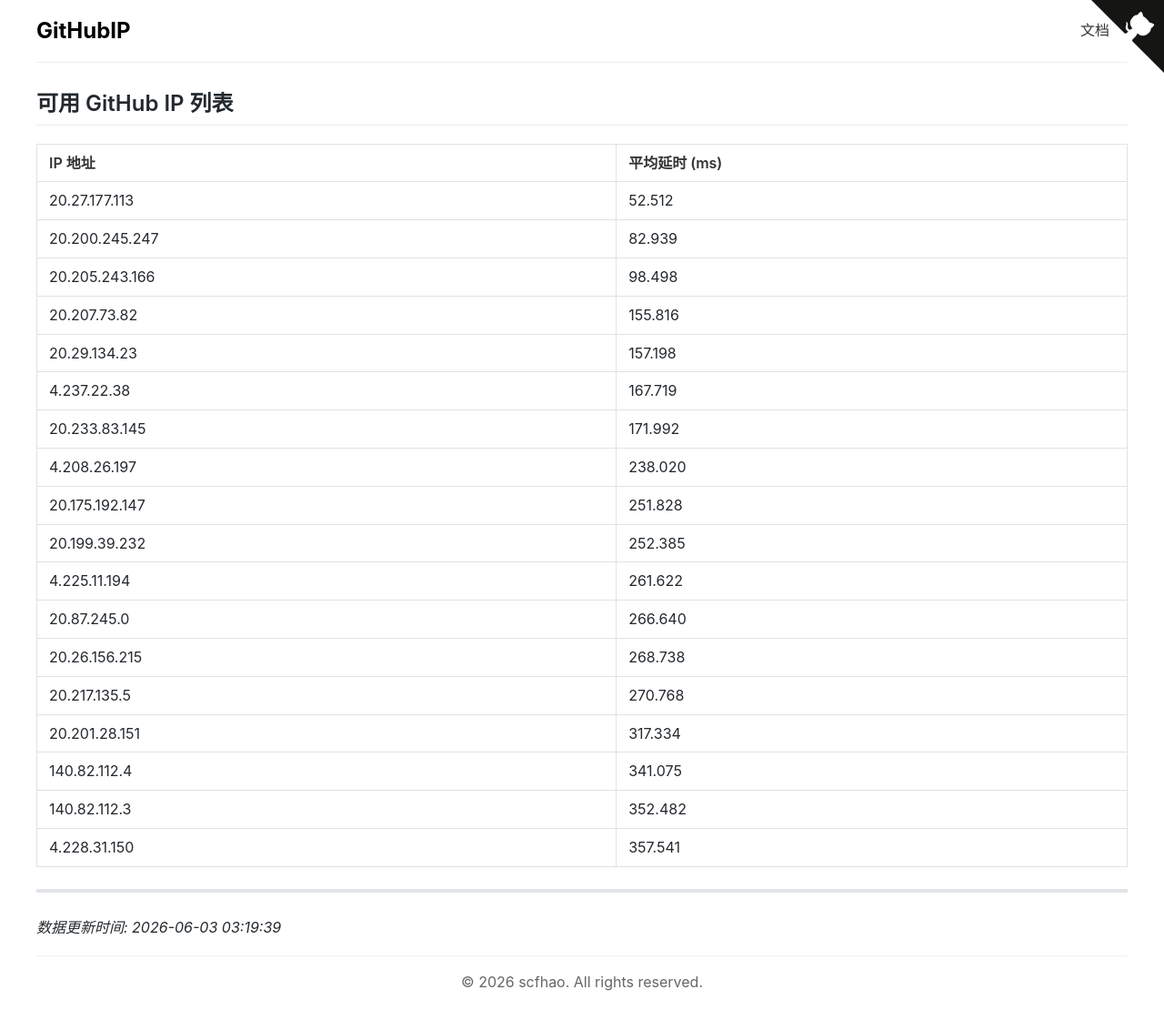
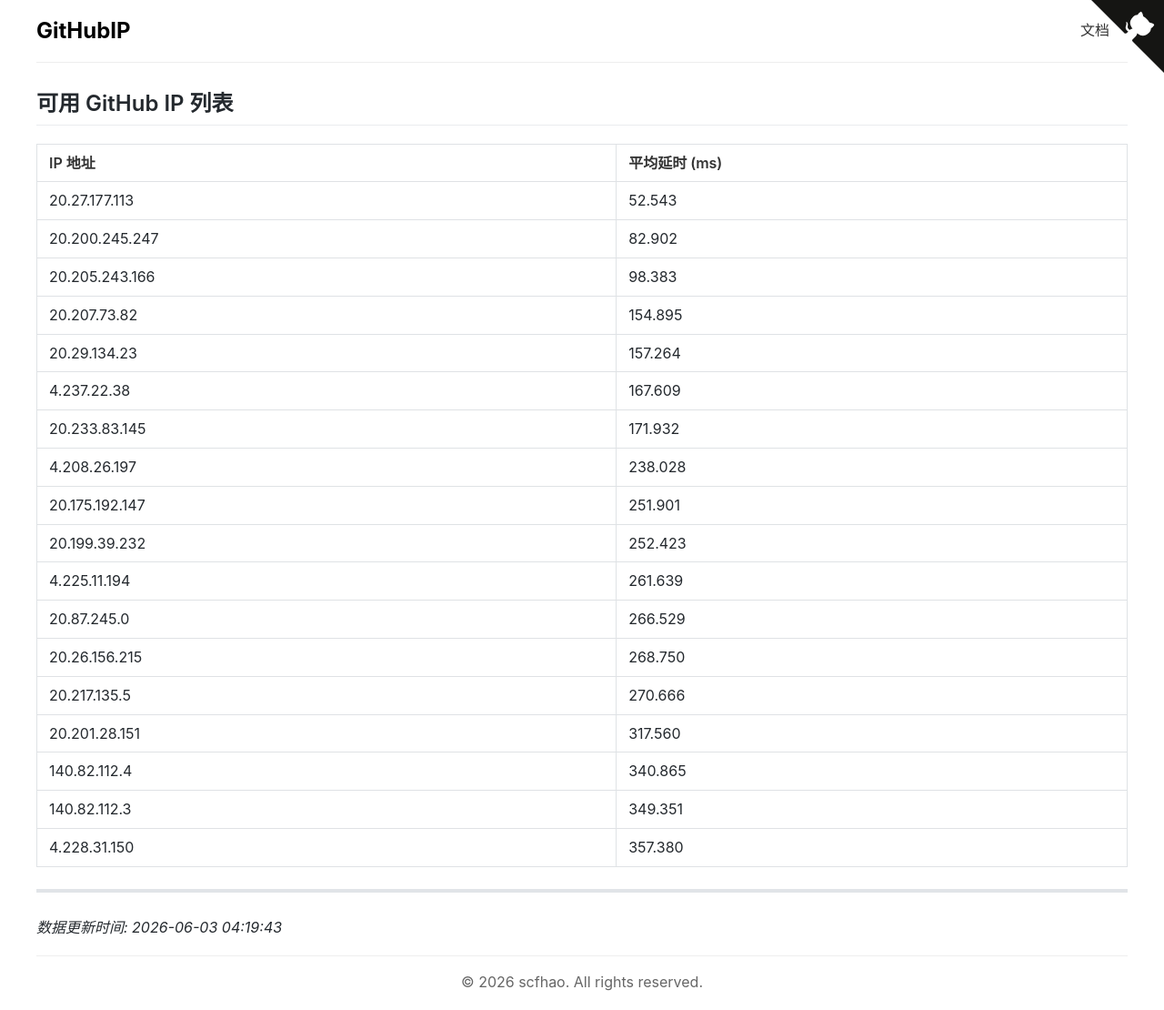
Before and after one commit to scfhao/GitHubIP, a Jekyll site: the page built from index.md, in a window 1280 px wide. Shown: the whole page at 91% size. Built offline with Jekyll 4.4.1, drawn with Linux system fonts in a browser that asks for light colours.

Commit message:
自动脚本执行 - 2026-06-03 04:19:43

```diff
--- a/index.md
+++ b/index.md
@@ -1,32 +1,32 @@
 ---
 layout: home
 title: GitHub IP 列表
-date: 2026-06-03 03:19:39
+date: 2026-06-03 04:19:43
 ---
 
 ## 可用 GitHub IP 列表
 
 | IP 地址 | 平均延时 (ms) |
 |---------|--------------|
-| 20.27.177.113 | 52.512 |
-| 20.200.245.247 | 82.939 |
-| 20.205.243.166 | 98.498 |
-| 20.207.73.82 | 155.816 |
-| 20.29.134.23 | 157.198 |
-| 4.237.22.38 | 167.719 |
-| 20.233.83.145 | 171.992 |
-| 4.208.26.197 | 238.020 |
-| 20.175.192.147 | 251.828 |
-| 20.199.39.232 | 252.385 |
-| 4.225.11.194 | 261.622 |
-| 20.87.245.0 | 266.640 |
-| 20.26.156.215 | 268.738 |
-| 20.217.135.5 | 270.768 |
-| 20.201.28.151 | 317.334 |
-| 140.82.112.4 | 341.075 |
-| 140.82.112.3 | 352.482 |
-| 4.228.31.150 | 357.541 |
+| 20.27.177.113 | 52.543 |
+| 20.200.245.247 | 82.902 |
+| 20.205.243.166 | 98.383 |
+| 20.207.73.82 | 154.895 |
+| 20.29.134.23 | 157.264 |
+| 4.237.22.38 | 167.609 |
+| 20.233.83.145 | 171.932 |
+| 4.208.26.197 | 238.028 |
+| 20.175.192.147 | 251.901 |
+| 20.199.39.232 | 252.423 |
+| 4.225.11.194 | 261.639 |
+| 20.87.245.0 | 266.529 |
+| 20.26.156.215 | 268.750 |
+| 20.217.135.5 | 270.666 |
+| 20.201.28.151 | 317.560 |
+| 140.82.112.4 | 340.865 |
+| 140.82.112.3 | 349.351 |
+| 4.228.31.150 | 357.380 |
 
 ---
 
-*数据更新时间: 2026-06-03 03:19:39*
+*数据更新时间: 2026-06-03 04:19:43*
```
